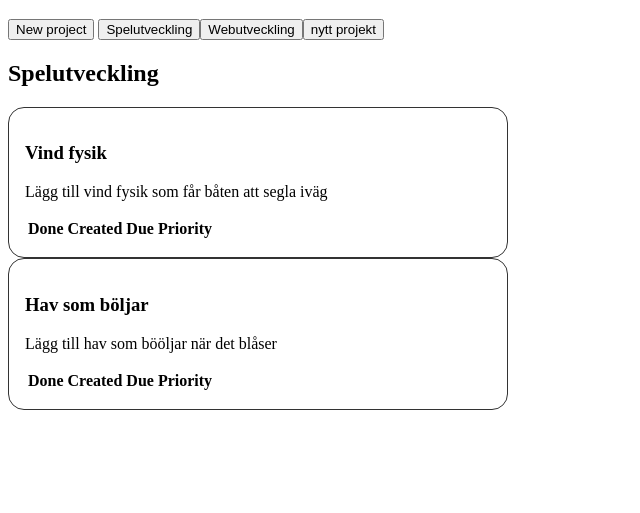
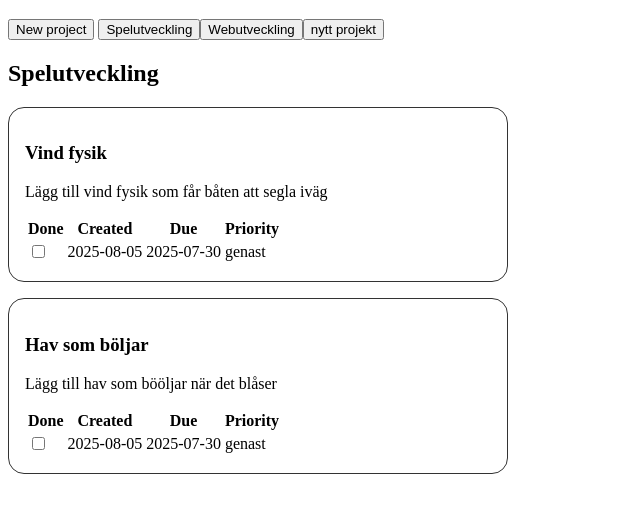
Before and after one commit to JohanCodeForFun/todo-practice, a plain HTML site: page index.html in a window 1280 px wide. Both pictures are taken after a click on the button "Spelutveckling". Shown: the part 69-582 px from the top of the page, without its empty margins (0-640 px from the left). Drawn offline with Linux system fonts and the light colour scheme.

Commit message:
refactor list data to createElements by replacing innerHTML for improved security

```diff
--- a/script.js
+++ b/script.js
@@ -56,7 +56,29 @@ function openProject(evt, input) {
         tr.appendChild(th)
       })
 
+      const tbody = document.createElement('tbody');
+      const tbodyList = [created, dueDate, priority];
+      const tr2 = document.createElement('tr')
+      console.log(tbodyList)
+
+      const tdDone = document.createElement('td')
+      const checkbox = document.createElement('input')
+      checkbox.type = 'checkbox'
+      checkbox.checked = !!done
+      tdDone.appendChild(checkbox)
+      tr2.appendChild(tdDone)
+
+
+      tbodyList.map(element => {
+        const td = document.createElement('td')
+        td.textContent = element
+        tr2.appendChild(td)
+      })
+      tbody.appendChild(tr2)
+
       table.appendChild(thead)
+      table.appendChild(tbody)
+
       section.appendChild(table)
 
       projectHeader.insertAdjacentElement("afterend", section);
@@ -98,36 +120,3 @@ document.querySelectorAll(".tablinks").forEach((btn) => {
     openProject(event, btn.dataset.project);
   });
 });
-
-// projectGroup.innerHTML = sortedTodos
-//   .map((todo) => {
-//     return `
-//   <h2 data-id="project-title">${todo.project}!</h2>
-//         <section class="todo-container">
-//           <h3 data-id="title">${todo.content.title}</h3>
-//           <p data-id="description"></p>
-
-//           <table>
-//             <thead>
-//               <tr>
-//                 <th>Done</th>
-//                 <th>Created</th>
-//                 <th>Due</th>
-//                 <th>Priority</th>
-//               </tr>
-//             </thead>
-//             <tbody>
-//               <tr>
-//                 <th><input type="checkbox" ${
-//                   todo.content.done ? "checked" : ""
-//                 } name="" data-id="done" /></th>
-//                 <td data-id="priority">${todo.content.priority}</td>
-//                 <td data-id="created">${todo.content.created}</td>
-//                 <td data-id="dueDate">${todo.content.dueDate}</td>
-//               </tr>
-//             </tbody>
-//           </table>
-//         </section>
-//   `;
-//   })
-//   .join("");
--- a/style.css
+++ b/style.css
@@ -14,4 +14,5 @@ main {
   border-radius: 1rem;
   padding: 1rem;
   max-width: 500px;
+  margin-bottom: 1rem;
 }
```
